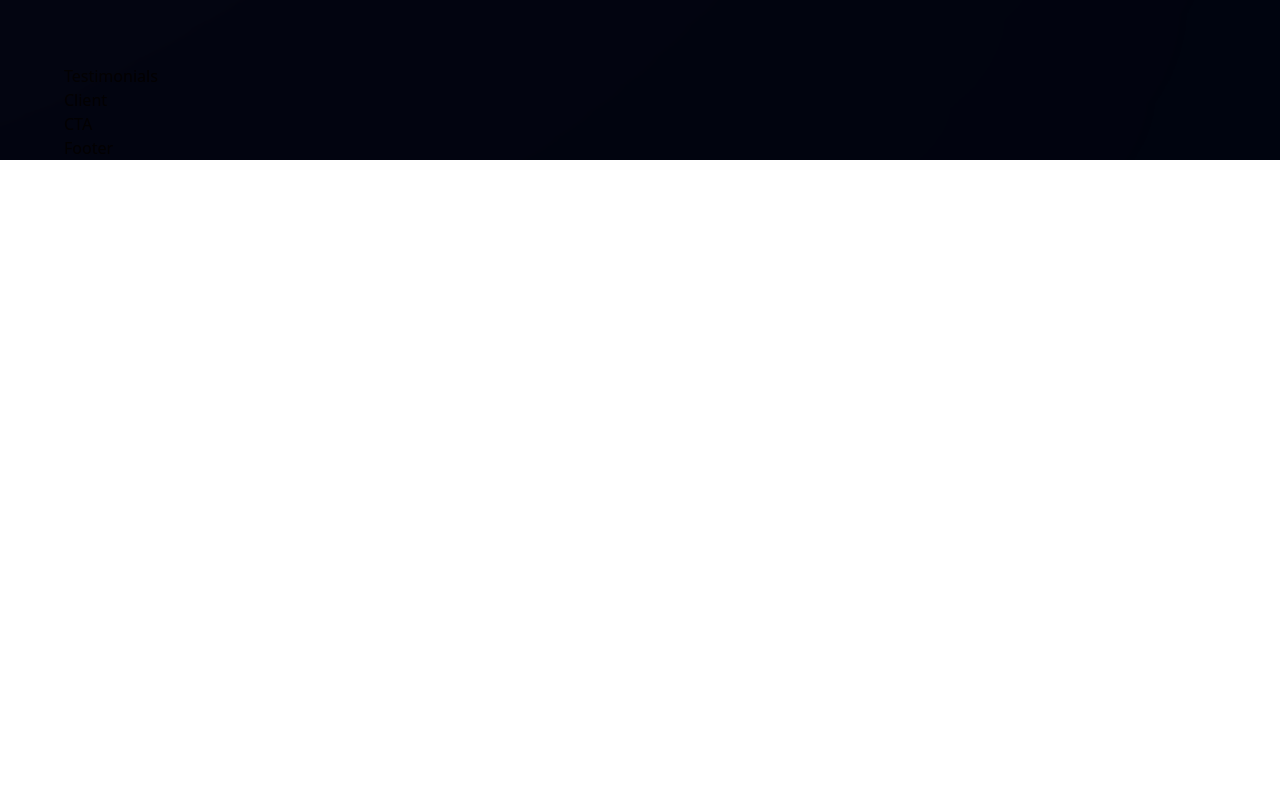
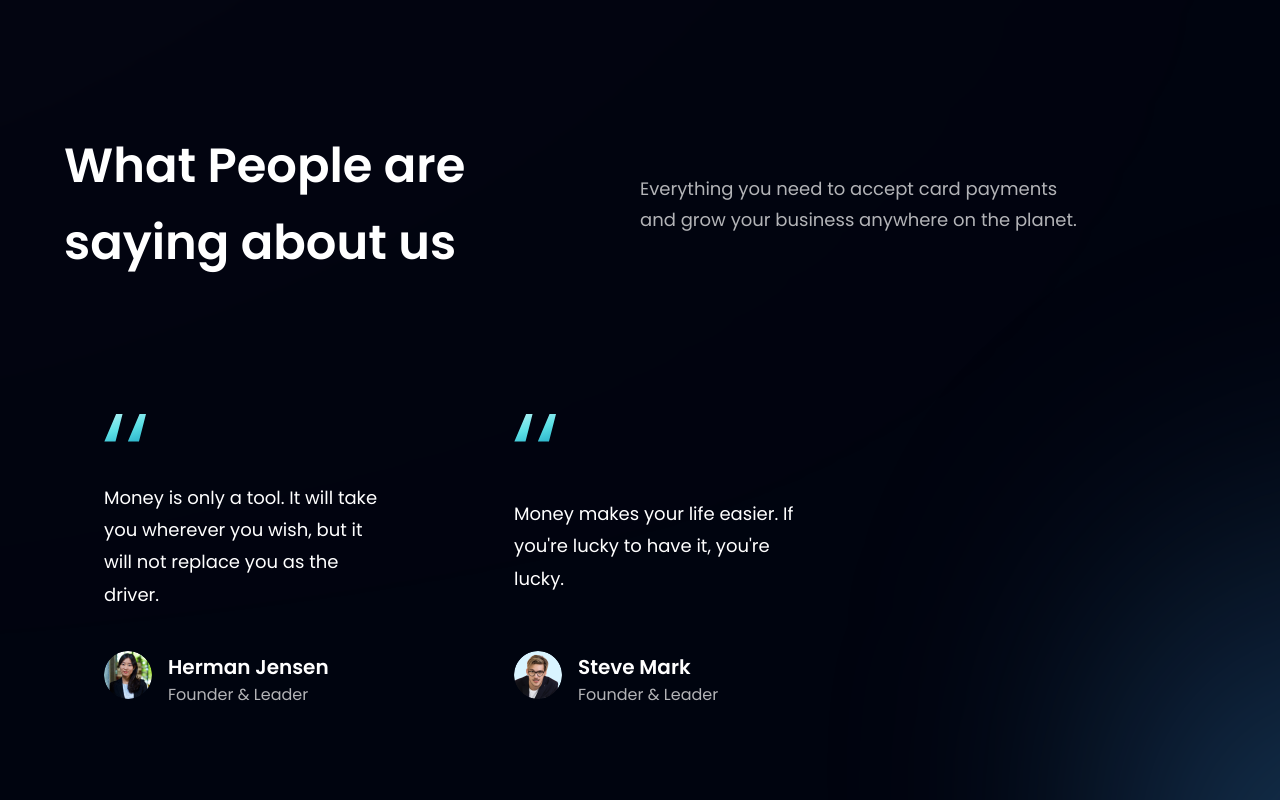
Before and after one commit to zendayat/Bank-App-frontend, a React (Vite) app in the folder bank_app/: page / in a window 1280 px wide. Shown: the part 2700-3500 px from the top of the page. Before the commit the page ends 2860 px from the top, so only its background shows below. Built offline with nearby package versions, Linux system fonts and the light colour scheme.

Commit message:
update: testimonials component complete

```diff
--- a/bank_app/src/components/Testimonials.jsx
+++ b/bank_app/src/components/Testimonials.jsx
@@ -1,11 +1,29 @@
-import React from 'react'
+import { feedback } from "../constants";
+import styles from "../style";
+import FeedbackCard from "./FeedbackCard";
 
 const Testimonials = () => {
   return (
-    <div>
-      Testimonials
+    <section id="clients" className={`${styles.paddingY} ${styles.flexCenter} flex-col relative `}>
+    <div className="absolute z-[0] w-[60%] h-[60%] -right-[50%] rounded-full blue__gradient bottom-40" />
+
+    <div className="w-full flex justify-between items-center md:flex-row flex-col sm:mb-16 mb-6 relative z-[1]">
+      <h2 className={styles.heading2}>
+        What People are <br className="sm:block hidden" /> saying about us
+      </h2>
+      <div className="w-full md:mt-0 mt-6">
+        <p className={`${styles.paragraph} text-left max-w-[450px]`}>
+          Everything you need to accept card payments and grow your business
+          anywhere on the planet.
+        </p>
+      </div>
     </div>
+
+    <div className="flex flex-wrap sm:justify-start justify-center w-full feedback-container relative z-[1]">
+      {feedback.map((card) => <FeedbackCard key={card.id} {...card} />)}
+    </div>
+  </section>
   )
-}
+};
 
-export default Testimonials
+export default Testimonials;
```
